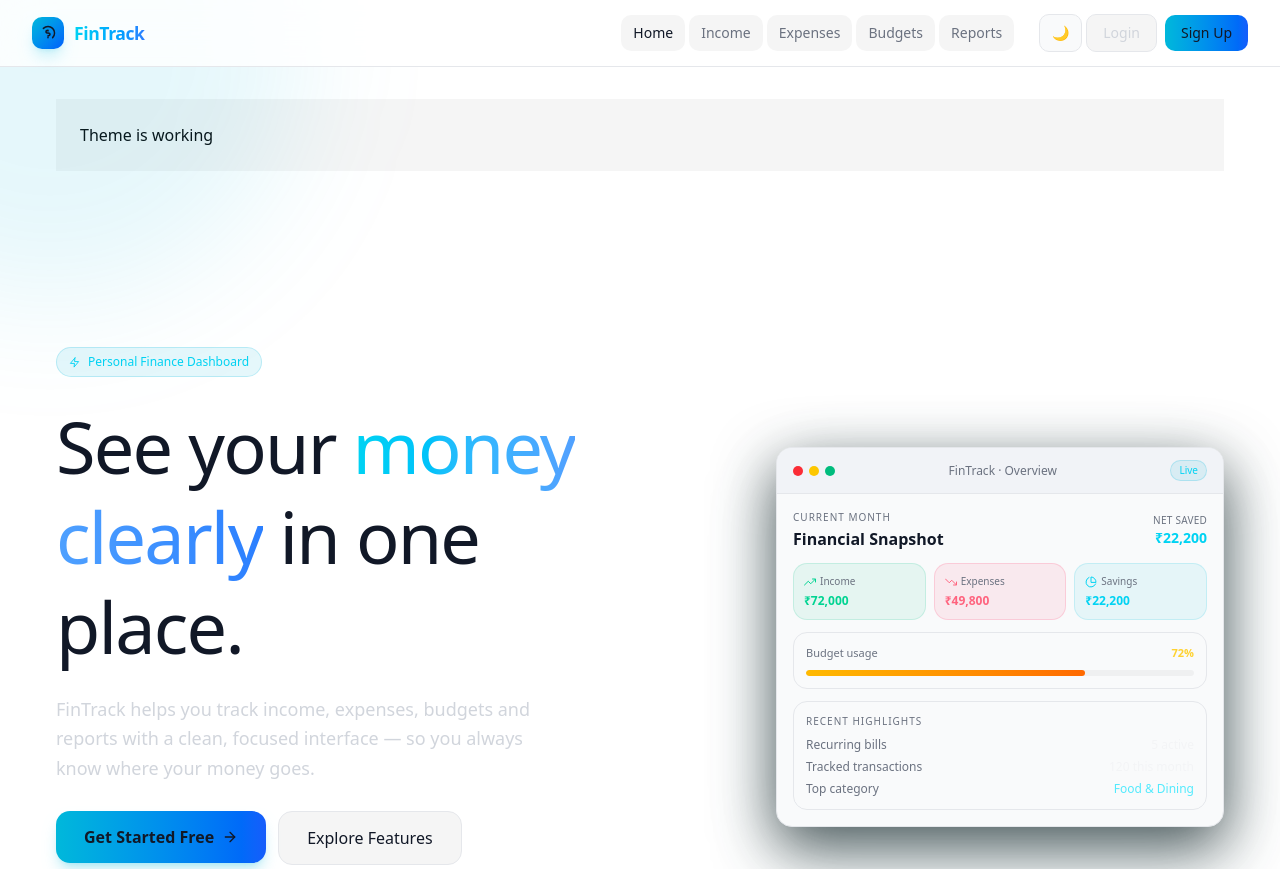
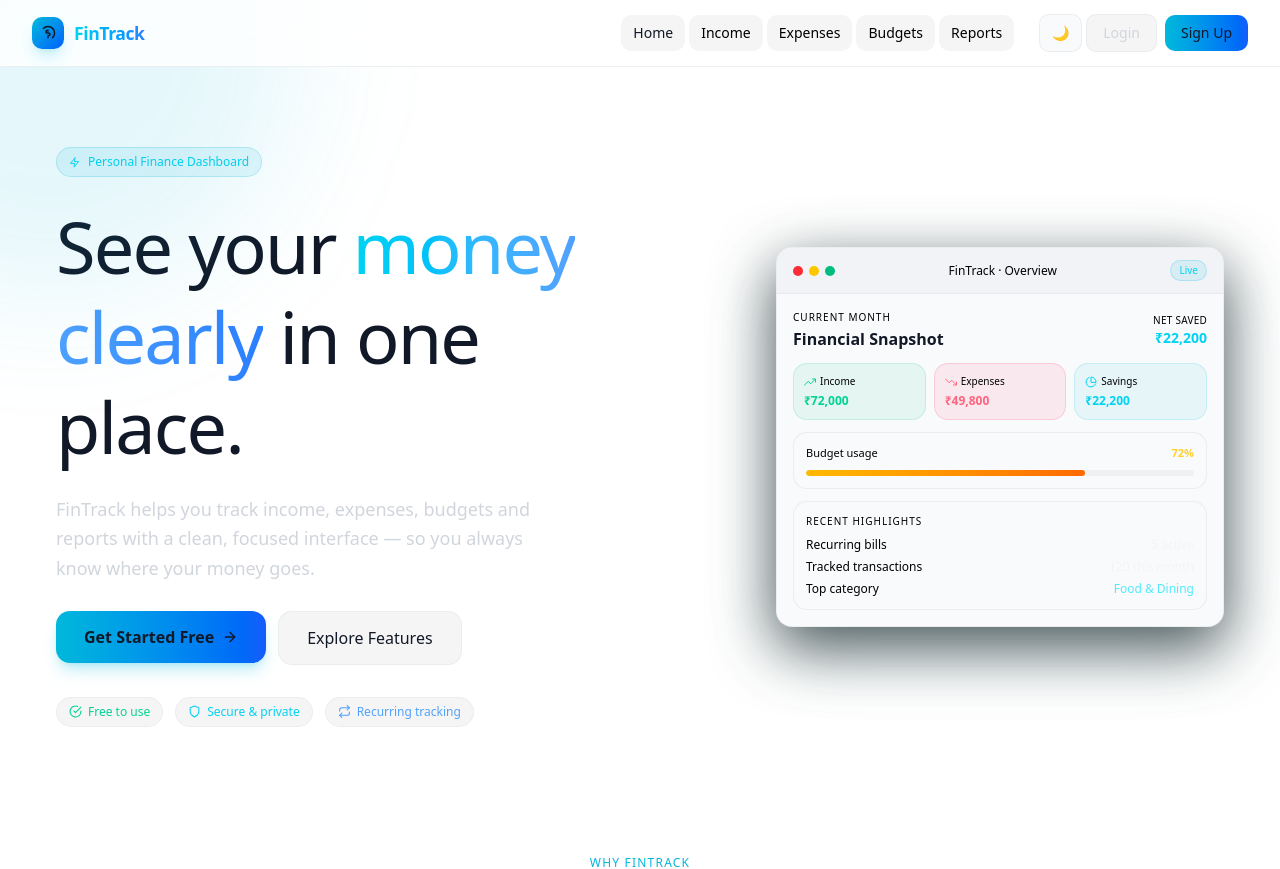
Before and after one commit to patel192/Expense-Manager-Frontend, a React (Vite) app: page / in a window 1280 px wide. Shown: the top 869 px of the page. Built offline with nearby package versions, Linux system fonts and the light colour scheme.

Commit message:
refactor: update muted color and border opacity for improved theming consistency

```diff
--- a/src/components/Common/Content.jsx
+++ b/src/components/Common/Content.jsx
@@ -353,9 +353,7 @@ export const Content = () => {
   return (
     <div className="min-h-[calc(100vh-80px)] pb-20 space-y-32">
       {/* ═══════════ HERO ═══════════ */}
-      <div className="bg-[var(--background)] text-[var(--foreground)] p-6">
-  Theme is working
-</div>
+
       <section
         id="home"
         className="grid grid-cols-1 lg:grid-cols-2 gap-12 lg:gap-16 items-center pt-16 md:pt-12"
--- a/src/index.css
+++ b/src/index.css
@@ -2,8 +2,8 @@
   --bg: #ffffff;
   --card: #f9fafb;
   --text: #111827;
-  --muted: #6b7280;
-  --border: #e5e7eb;
+  --muted: #000000;
+  --border: #e5e7ebaa;
   --primary: #06b6d4;
 }
 
```
